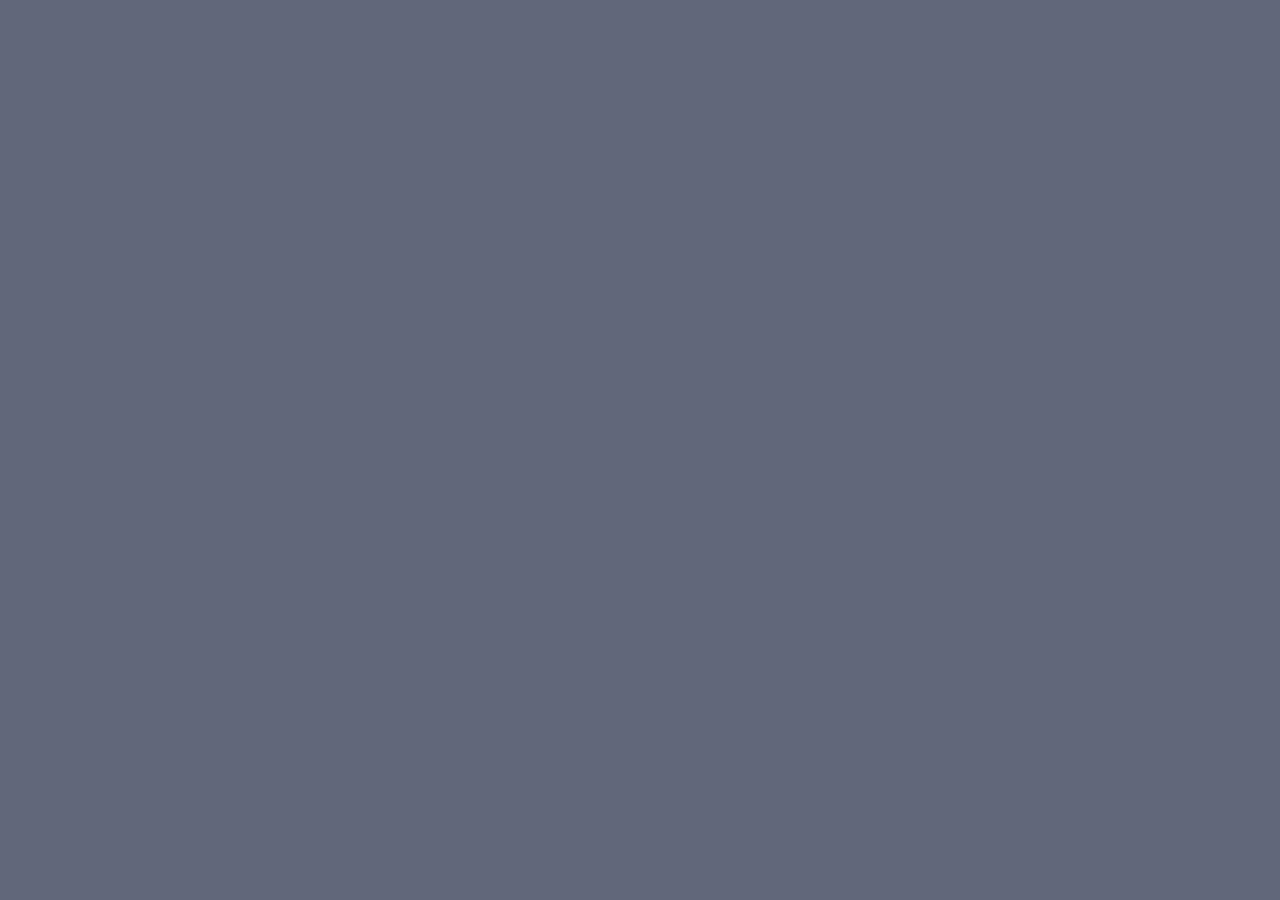
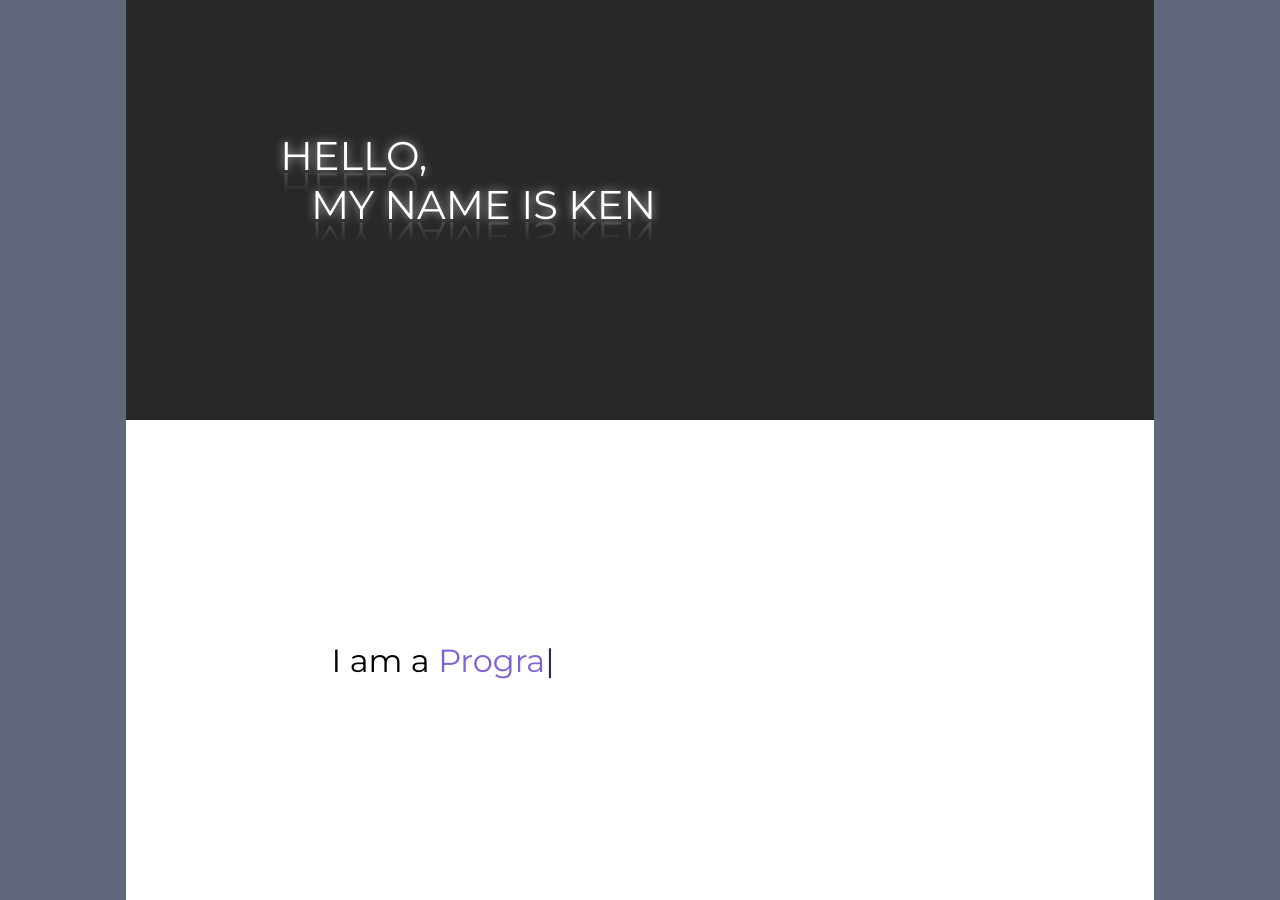
Before and after one commit to kkenohh/Portfolio, a Next.js app in the folder portfolio-next/: page / in a window 1280 px wide. Shown: the part 1100-2000 px from the top of the page. Before the commit the page ends 1040 px from the top, so only its background shows below. Built offline with nearby package versions, Linux system fonts and the light colour scheme; a web font is replaced by a local one.

Commit message:
fixed nav

```diff
--- a/portfolio-next/components/navbar.js
+++ b/portfolio-next/components/navbar.js
@@ -25,8 +25,8 @@ export default function Navbar() {
           </div>
           <div>
             <div className={styles.socials}>
-              <a href="https://www.linkedin.com/in/ken-oh-64bb66239/" className={styles.link} target="_blank"><FontAwesomeIcon icon={faLinkedin} size='2x' className={styles.icon} /></a>
-              <a href="https://github.com/kkenohh" className={styles.link} target="_blank"><FontAwesomeIcon icon={faGithub} size='2x' className={styles.icon} /></a>
+              <a href="https://www.linkedin.com/in/ken-oh-64bb66239/" className={styles.link} target="_blank" aria-label='LinkedIn Link'><FontAwesomeIcon icon={faLinkedin} size='2x' className={styles.icon} /></a>
+              <a href="https://github.com/kkenohh" className={styles.link} target="_blank" aria-label='GitHub Link'><FontAwesomeIcon icon={faGithub} size='2x' className={styles.icon} /></a>
             </div>
           </div>
         </div>
--- a/portfolio-next/pages/index.js
+++ b/portfolio-next/pages/index.js
@@ -32,6 +32,16 @@ export function Home() {
           <span className={`${styles.text} ${styles.typing} typing-cursor`} ref={typing}></span>
         </div>
       </div>
+      <div className={`${styles.section} ${styles.one}`}>
+        <div className={`${styles.welcome} ${styles.oneText}`} data-text='HELLO'>HELLO,</div>
+        <div className={`${styles.welcome} ${styles.oneText} ${styles.name}`} data-text='MY NAME IS KEN'>MY NAME IS KEN</div>
+      </div>
+      <div className={`${styles.section} ${styles.two} ${styles.typingSection}`}>
+        <div>
+          <span className={styles.text}>I am a </span>
+          <span className={`${styles.text} ${styles.typing} typing-cursor`} ref={typing}></span>
+        </div>
+      </div>
     </div>
   );
 };
--- a/portfolio-next/styles/home.module.css
+++ b/portfolio-next/styles/home.module.css
@@ -52,10 +52,6 @@
   left: 18%;
 }
 
-/* .typingSection {
-  padding-left: 20%;
-} */
-
 .text {
   position: relative;
   left: 20%;
--- a/portfolio-next/styles/navbar.module.css
+++ b/portfolio-next/styles/navbar.module.css
@@ -2,12 +2,12 @@
   display: flex;
   justify-content: center;
   align-items: center;
+  position: sticky;
+  top: 0;
+  z-index: 1;
 }
 
 .nav {
-  position: sticky;
-  top: 0;
-  z-index: 1;
   width: 100%;
 }
 
```
